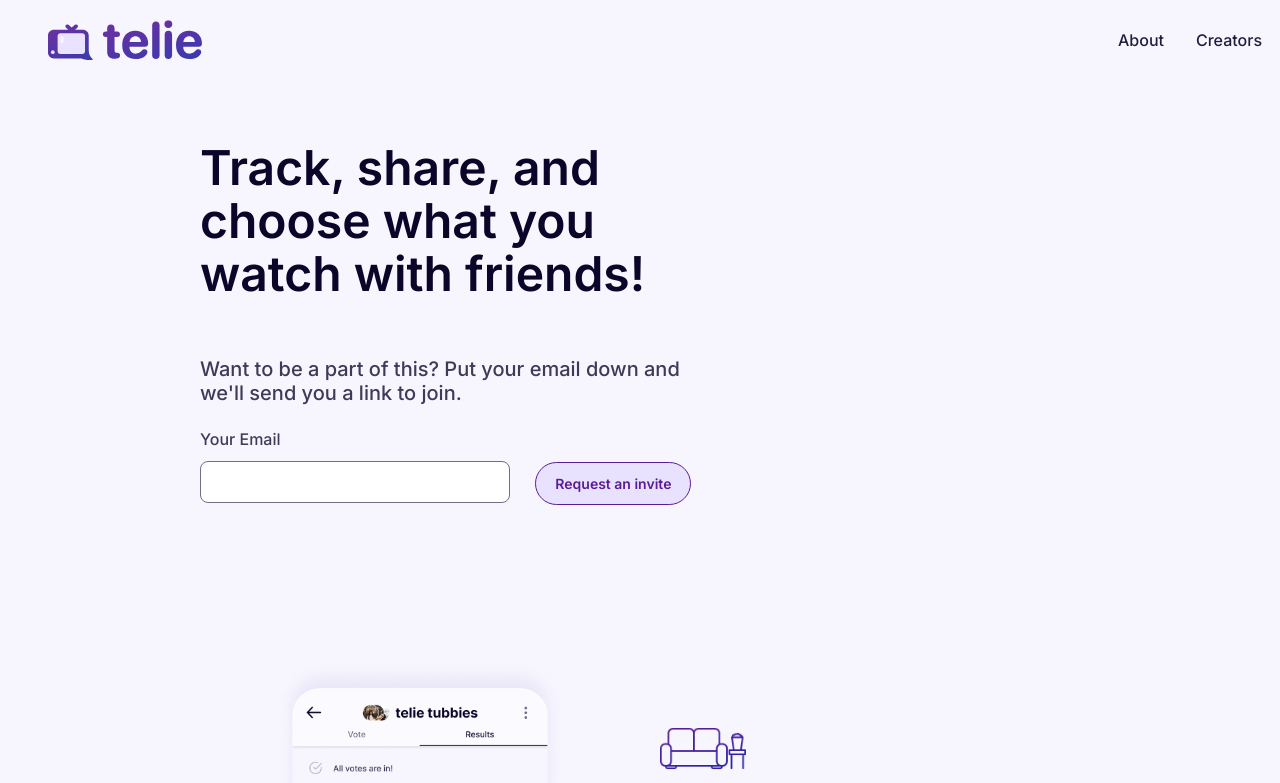
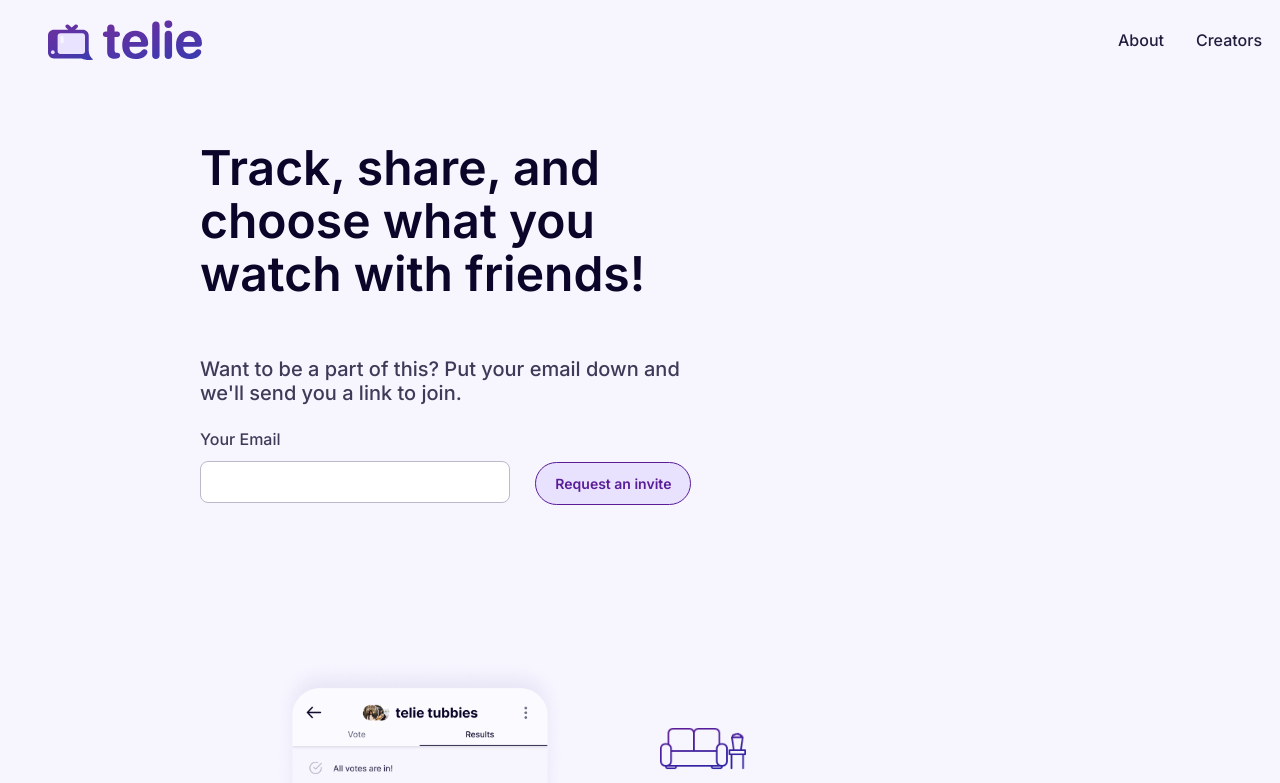
Before and after one commit to flickchicks/flick-website, a React (Create React App) app: page / in a window 1280 px wide. Shown: the top 783 px of the page. Built offline with nearby package versions, Linux system fonts and the light colour scheme; a web font is replaced by a local one.

Commit message:
make input border lighter

```diff
--- a/src/Colors.js
+++ b/src/Colors.js
@@ -5,6 +5,7 @@ export const COLORS = {
     darkBlue: "#0B0629",
     darkBlueGray: "#3F3A58",
     mediumGray: "#6E6E87",
+    lightGray: "#BABACA",
     disabledPurple: "#BAA2DC",
     disabledPurpleLight: "#EFEBFF"
 };
--- a/src/components/InfoSection/EmailInput.js
+++ b/src/components/InfoSection/EmailInput.js
@@ -7,7 +7,7 @@ const Input = styled.input`
   display: inline-block;
   padding: 8px;
   border-radius: 8px;
-  border: 1px solid ${COLORS.mediumGray};
+  border: 1px solid ${COLORS.lightGray};
   color: ${COLORS.darkBlue};
   margin-right: 5%;
   margin-bottom: 12px;
```
